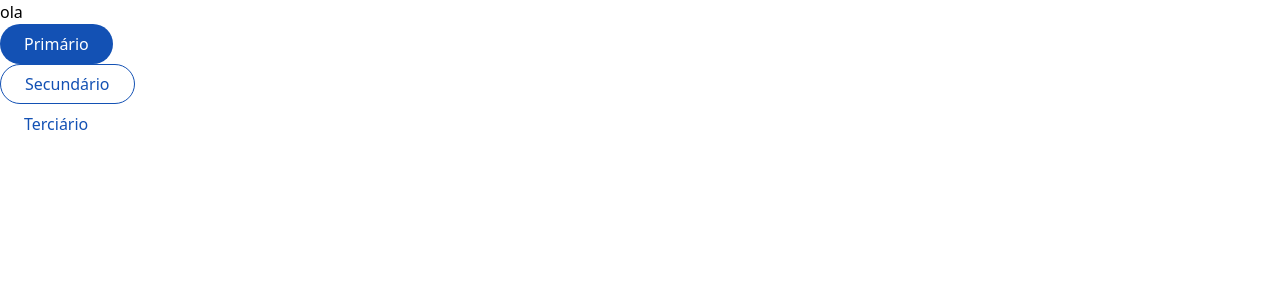
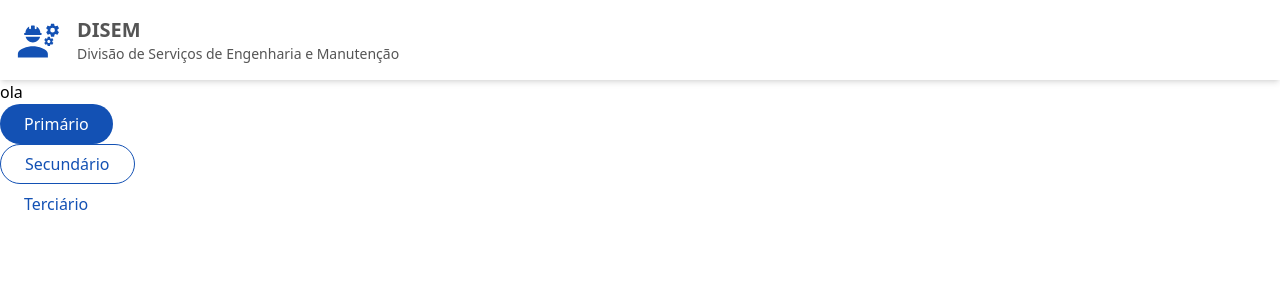
Before and after one commit to WemellyNunes/frontend_application_disem, a React (Vite) app: page / in a window 1280 px wide. Shown: the top 300 px of the page. Built offline with nearby package versions, Linux system fonts and the light colour scheme; a web font is replaced by a local one.

Commit message:
feat: add o componente Header e algumas configurações

```diff
--- a/package.json
+++ b/package.json
@@ -12,7 +12,8 @@
   "dependencies": {
     "axios": "^1.7.5",
     "react": "^18.3.1",
-    "react-dom": "^18.3.1"
+    "react-dom": "^18.3.1",
+    "react-icons": "^5.3.0"
   },
   "devDependencies": {
     "@eslint/js": "^9.9.0",
--- a/src/App.jsx
+++ b/src/App.jsx
@@ -1,16 +1,21 @@
 import ButtonPrimary from "./components/buttuns/buttonPrimary";
 import ButtonSecondary from "./components/buttuns/buttonSecondary";
 import ButtonTertiary from "./components/buttuns/buttonTertiary";
+import Header from "./components/header";
+
 
 function App() {
 
   return (
     <>
       <div>
+        <Header/>
         <p>ola</p>
         <ButtonPrimary>Primário</ButtonPrimary>
         <ButtonSecondary>Secundário</ButtonSecondary>
         <ButtonTertiary>Terciário</ButtonTertiary>
+
+
       </div>
 
 
--- /dev/null
+++ b/src/components/header/index.jsx
@@ -0,0 +1,15 @@
+import { MdEngineering } from "react-icons/md";
+
+const Header = () => {
+    return (
+      <header className="bg-white p-4 flex items-center shadow-md">
+         <MdEngineering size={45} className="text-primary-light mr-4" />
+        <div>
+          <h1 className="text-primary-dark text-xl font-semibold">DISEM</h1>
+          <p className="text-sm text-primary-dark">Divisão de Serviços de Engenharia e Manutenção</p>
+        </div>
+      </header>
+    );
+  };
+
+  export default Header;
--- a/tailwind.config.js
+++ b/tailwind.config.js
@@ -12,6 +12,7 @@ export default {
             primary: {
               light: '#1351b4',
               hover: '#6082B9',
+              dark: '#555555',
             },
             secondary: {
               hover: '#D7E3F5',
```
Also changed, not shown: 1 other file (tests, documents, lock files or other folders).
